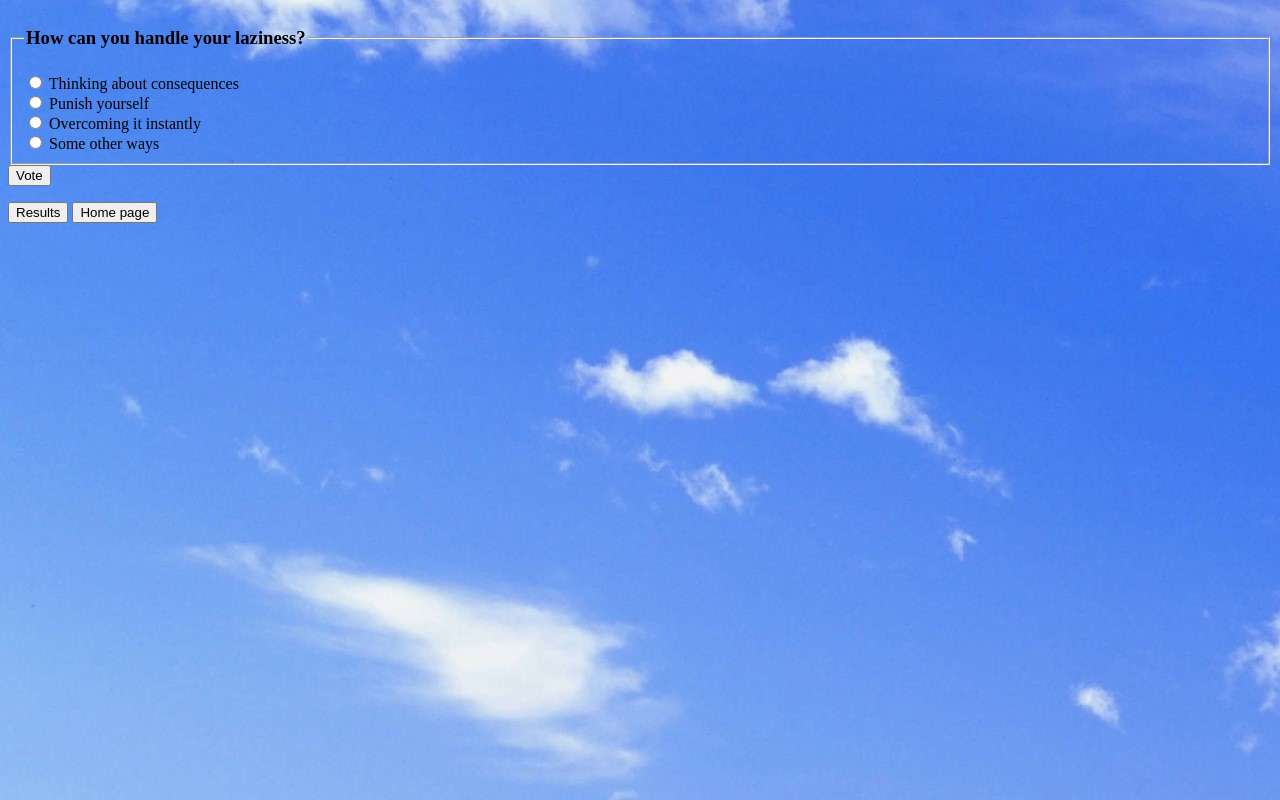
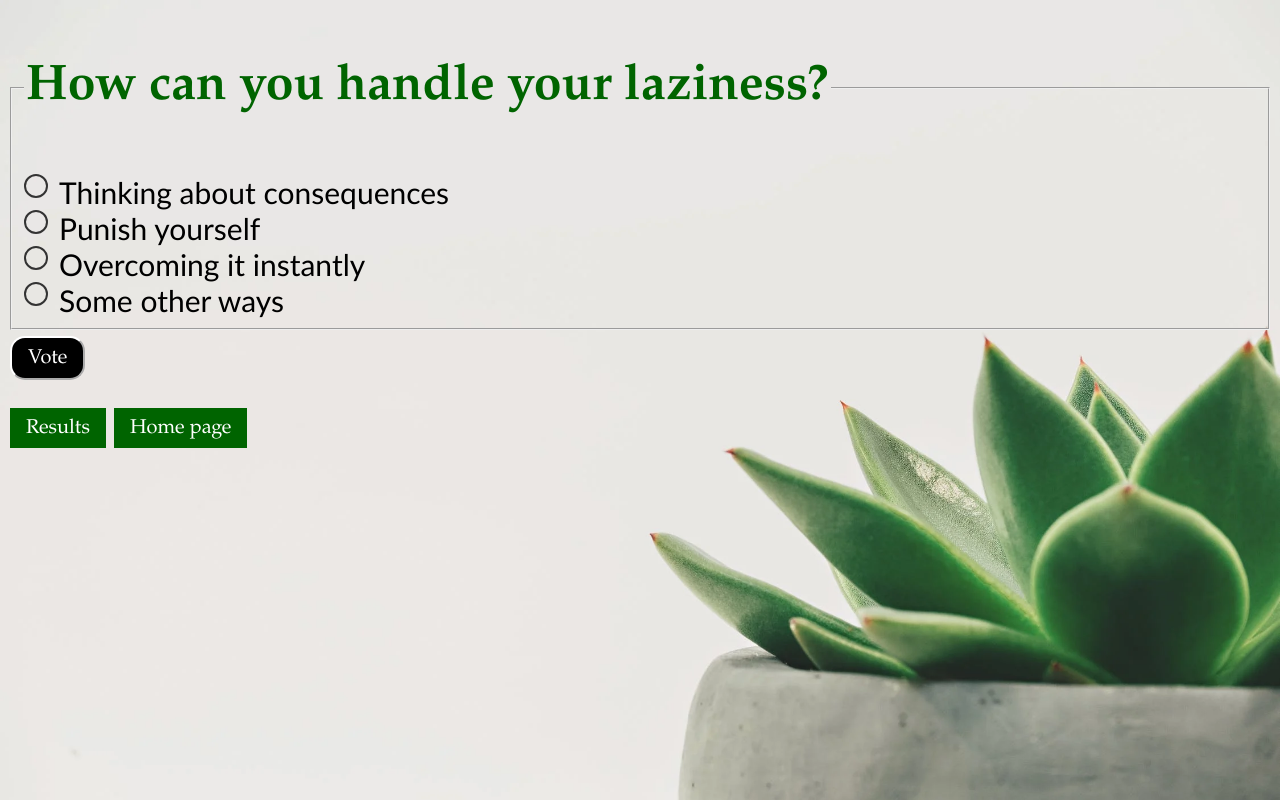
Before and after one commit to oaoak/ku-polls, a Django app: page /polls/1/ in a window 1280 px wide. Run offline with Django 4.2, Linux system fonts and the light colour scheme; data comes from the database, SQL or seed files in the repository.

Commit message:
Updating styles

```diff
--- a/polls/static/polls/style.css
+++ b/polls/static/polls/style.css
@@ -1,6 +1,176 @@
-li a {
+body {
+    background: white url("images/plant-background.png") no-repeat;
+    background-size: cover;
+}
+.headbox {
+    background-color: darkgreen;
+    padding: 10px;
+    display: block;
+    opacity: 0.8;
+}
+.headbox h1 {
     color: ghostwhite;
+    filter: drop-shadow(0px 4px 4px rgba(0.5,0.5,0.5,0.5));
+    text-align: center;
+    font-family: Optima, sans-serif;
+    font-size: 84px;
+    opacity: 1;
 }
-body {
-    background: white url("images/background.png") no-repeat;
+.questionbutton {
+    border: medium;
+    color: white;
+    background-color: #b37a4c;
+    font-family: Palatino, URW Palladio L, serif;
+    padding: 16px 32px;
+    text-align: center;
+    text-decoration: none;
+    display: inline-block;
+    font-size: 20px;
+    margin: 6px 2px;
+    transition-duration: 0.4s;
+    cursor: pointer;
 }
+.questionbutton:hover {
+    background-color: #f1d3b2;
+    color: black;
+    border-color: #f2f2f2;
+    box-shadow: 0 12px 16px 0 rgba(0,0,0,0.24), 0 17px 50px 0 rgba(0,0,0,0.19);
+}
+.resultbutton {
+    border: medium;
+    color: white;
+    background-color: darkgreen;
+    font-family: Palatino, URW Palladio L, serif;
+    padding: 8px 16px;
+    text-align: center;
+    text-decoration: none;
+    display: inline-block;
+    font-size: 20px;
+    margin: 6px 2px;
+    transition-duration: 0.4s;
+    cursor: pointer;
+}
+.resultbutton:hover {
+    background-color: mediumseagreen;
+    color: #f2f2f2;
+    border-color: #f2f2f2;
+    box-shadow: 0 12px 16px 0 rgba(0,0,0,0.24), 0 17px 50px 0 rgba(0,0,0,0.19);
+}
+.resultbutton:active {
+    transform: translateY(4px);
+}
+.votebutton {
+    color: white;
+    background-color: black;
+    border-color: white;
+    border-radius: 15px;
+    font-family: Palatino, URW Palladio L, serif;
+    padding: 8px 16px;
+    text-align: center;
+    text-decoration: none;
+    font-size: 20px;
+    margin: 6px 2px;
+    transition-duration: 0.4s;
+  cursor: pointer;
+}
+.votebutton:hover {
+    background-color: mediumseagreen;
+    color: #f2f2f2;
+    border-color: #f2f2f2;
+    box-shadow: 0 12px 16px 0 rgba(0,0,0,0.24), 0 17px 50px 0 rgba(0,0,0,0.19);
+}
+.votebutton:active {
+    transform: translateY(4px);
+}
+h3 {
+    color: darkgreen;
+    text-align: center;
+    font-family: Palatino, urw, sans-serif;
+    font-size: 50px;
+    opacity: 1;
+}
+h4 {
+    color: darkgreen;
+    text-align: left;
+    font-family: Palatino, urw, sans-serif;
+    font-size: 50px;
+    opacity: 1;
+}
+#choices {
+    font-family: Optima, sans-serif;
+    border-collapse: collapse;
+    width: auto;
+    margin-left: auto;
+    margin-right: auto;
+}
+#choices td, #choices th {
+    border: 1px solid #818589;
+    padding: 8px;
+    font-size: 20px;
+    text-align: center;
+}
+#choices tr:nth-child(even) {
+    background-color: #f2f2f2;
+}
+#choices th {
+    padding-top: 20px;
+    padding-bottom: 20px;
+    font-size: 20px;
+    text-align: center;
+    background-color: darkgreen;
+    color: white;
+}
+#button-container {
+    display: flex;
+    justify-content: center;
+    align-items: center;
+    height: 15vh;
+}
+button#home-button {
+    border: none;
+    background-color: darkgreen;
+    color: white;
+    white-space: nowrap;
+    padding: 10px 20px;
+    cursor: pointer;
+    transition: background-color 0.4s;
+    font-size: 20px;
+    font-family: Optima, sans-serif;
+    box-shadow: 0 8px 16px 0 rgba(0,0,0,0.2), 0 6px 20px 0 rgba(0,0,0,0.19);
+}
+button#home-button:hover {
+    background-color: mediumseagreen;
+    box-shadow: 0 12px 16px 0 rgba(0,0,0,0.24), 0 17px 50px 0 rgba(0,0,0,0.19);
+}
+.detailchoices {
+    font-family: Optima, sans-serif;
+    font-size: 30px;
+}
+.custom-radio {
+    display: none; /* Hide the default radio button */
+}
+
+/* Style for custom radio button container */
+.custom-radio-label {
+    position: relative;
+    cursor: pointer;
+    padding-left: 35px; /* Adjust the size of the custom radio button */
+    margin-right: 15px; /* Adjust spacing between options */
+}
+
+/* Style for the custom radio button indicator */
+.custom-radio-label::before {
+    content: "";
+    position: absolute;
+    left: 0;
+    top: 0;
+    width: 20px; /* Size of the custom radio button */
+    height: 20px; /* Size of the custom radio button */
+    border: 2px solid #333; /* Border color of the custom radio button */
+    border-radius: 50%; /* Makes it round */
+}
+
+/* Style for the custom radio button indicator when selected */
+.custom-radio:checked + .custom-radio-label::before {
+    background-color: limegreen; /* Color when selected */
+}
```
